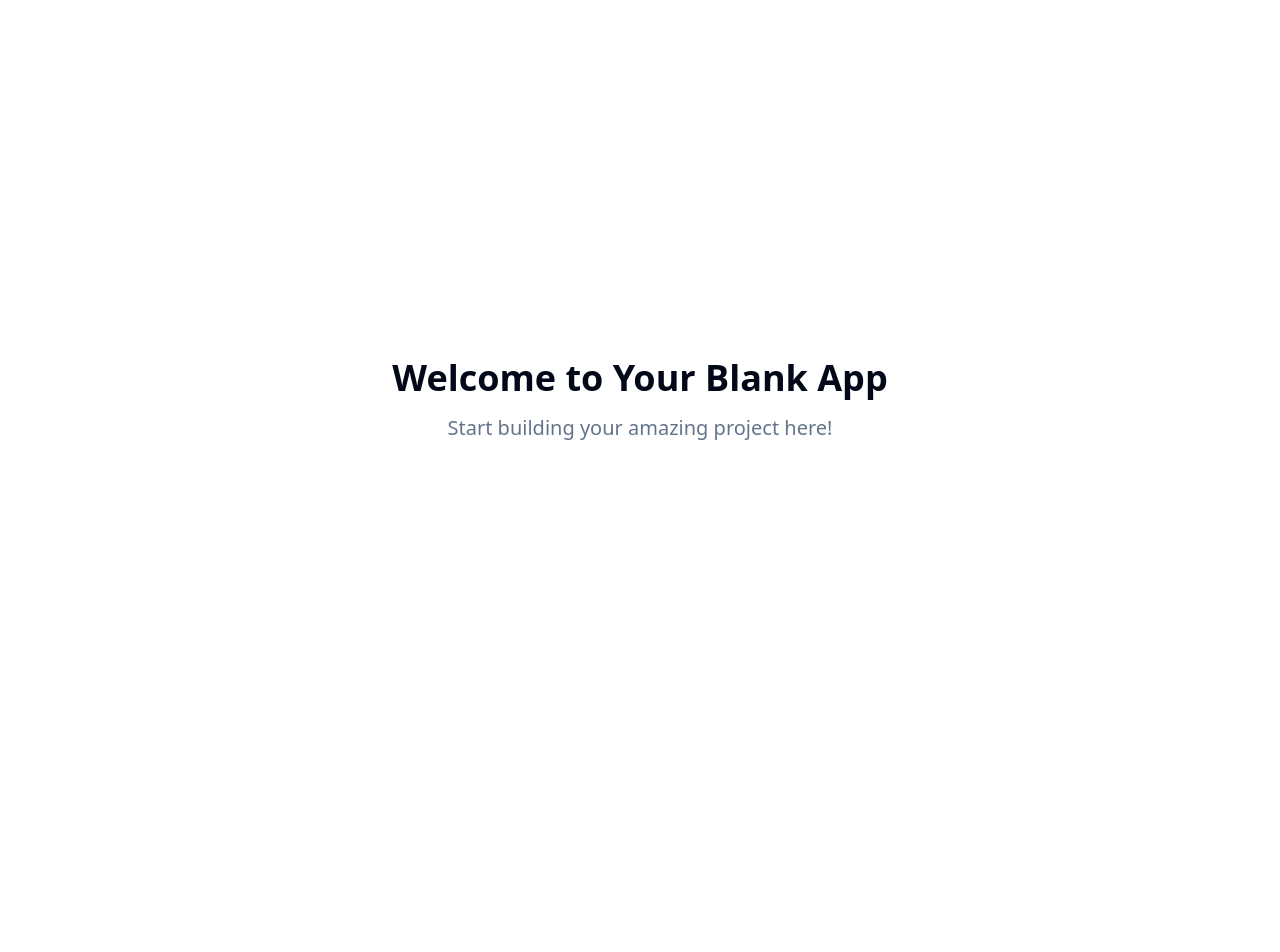
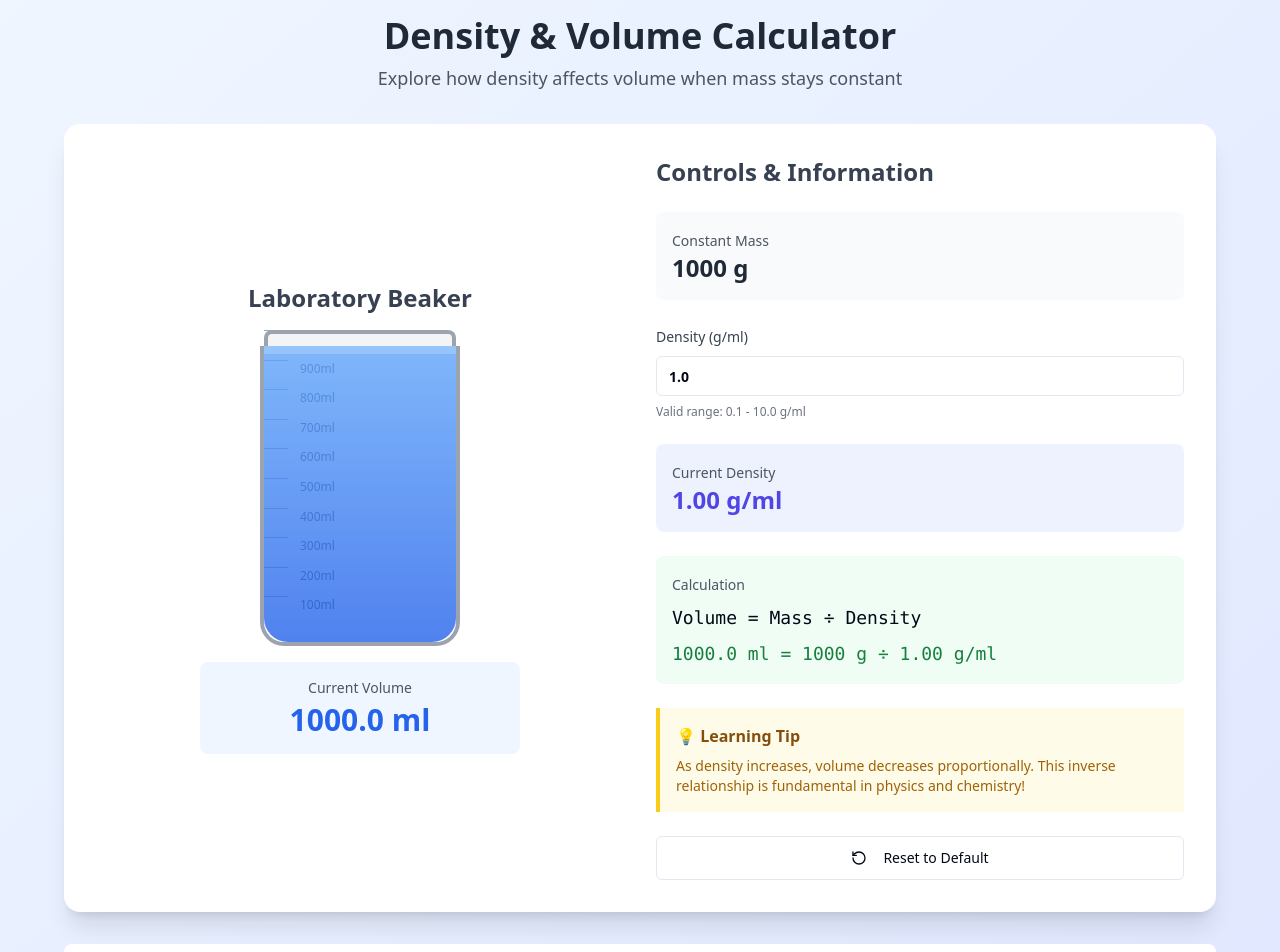
Before and after one commit to anuvrat03/density-in-motion-lab, a React (Vite) app: page / in a window 1280 px wide. Shown: the top 952 px of the page. Before the commit the page ends 800 px from the top, so only its background shows below. Built offline with nearby package versions, Linux system fonts and the light colour scheme.

Commit message:
Implement density-volume app
Implement the app with bottle visualization, controls, and real-time updates based on user input.

```diff
--- a/index.html
+++ b/index.html
@@ -1,14 +1,15 @@
+
 <!DOCTYPE html>
 <html lang="en">
   <head>
     <meta charset="UTF-8" />
     <meta name="viewport" content="width=device-width, initial-scale=1.0" />
-    <title>density-in-motion-lab</title>
-    <meta name="description" content="Lovable Generated Project" />
+    <title>Density & Volume Calculator - Interactive Physics Learning</title>
+    <meta name="description" content="Interactive educational tool to explore the relationship between density and volume with constant mass" />
     <meta name="author" content="Lovable" />
 
-    <meta property="og:title" content="density-in-motion-lab" />
-    <meta property="og:description" content="Lovable Generated Project" />
+    <meta property="og:title" content="Density & Volume Calculator" />
+    <meta property="og:description" content="Interactive educational tool to explore the relationship between density and volume with constant mass" />
     <meta property="og:type" content="website" />
     <meta property="og:image" content="https://lovable.dev/opengraph-image-p98pqg.png" />
 
--- /dev/null
+++ b/src/components/DensityCalculator.tsx
@@ -0,0 +1,230 @@
+
+import React, { useState, useEffect } from 'react';
+import { RotateCcw } from 'lucide-react';
+import { Button } from '@/components/ui/button';
+import { Input } from '@/components/ui/input';
+import { Label } from '@/components/ui/label';
+
+const DensityCalculator = () => {
+  const [density, setDensity] = useState(1.0);
+  const [volume, setVolume] = useState(1000);
+  const [inputValue, setInputValue] = useState('1.0');
+  const [liquidHeight, setLiquidHeight] = useState(100);
+
+  const MASS = 1000; // constant mass in grams
+  const MAX_VOLUME = 1000; // maximum bottle capacity in ml
+  const BOTTLE_HEIGHT = 300; // bottle height in pixels
+
+  useEffect(() => {
+    // Calculate volume: V = m / ρ
+    const newVolume = MASS / density;
+    setVolume(newVolume);
+
+    // Calculate liquid height as percentage of bottle
+    const heightPercentage = Math.min((newVolume / MAX_VOLUME) * 100, 100);
+    setLiquidHeight(heightPercentage);
+  }, [density]);
+
+  const handleDensityChange = (value: string) => {
+    setInputValue(value);
+
+    // Validate input
+    const numValue = parseFloat(value);
+    if (!isNaN(numValue) && numValue > 0 && numValue <= 10) {
+      setDensity(numValue);
+    }
+  };
+
+  const handleReset = () => {
+    setDensity(1.0);
+    setInputValue('1.0');
+  };
+
+  return (
+    <div className="min-h-screen bg-gradient-to-br from-blue-50 to-indigo-100 p-4">
+      <div className="max-w-6xl mx-auto">
+        <div className="text-center mb-8">
+          <h1 className="text-4xl font-bold text-gray-800 mb-2">
+            Density & Volume Calculator
+          </h1>
+          <p className="text-lg text-gray-600">
+            Explore how density affects volume when mass stays constant
+          </p>
+        </div>
+
+        <div className="grid md:grid-cols-2 gap-8 bg-white rounded-2xl shadow-xl p-8">
+          {/* Left Side - Bottle Visualization */}
+          <div className="flex flex-col items-center justify-center space-y-4">
+            <h2 className="text-2xl font-semibold text-gray-700 mb-4">
+              Laboratory Beaker
+            </h2>
+
+            <div className="relative">
+              {/* Bottle Container */}
+              <div
+                className="relative border-4 border-gray-400 rounded-b-3xl bg-transparent"
+                style={{
+                  width: '200px',
+                  height: `${BOTTLE_HEIGHT}px`,
+                  borderTop: 'none'
+                }}
+              >
+                {/* Measurement marks */}
+                <div className="absolute left-0 top-0 w-full h-full">
+                  {[100, 200, 300, 400, 500, 600, 700, 800, 900, 1000].map((mark, index) => (
+                    <div
+                      key={mark}
+                      className="absolute left-0 w-6 border-t border-gray-400 flex items-center"
+                      style={{
+                        bottom: `${(mark / MAX_VOLUME) * 100}%`,
+                        transform: 'translateY(1px)'
+                      }}
+                    >
+                      <span className="text-xs text-gray-600 ml-8 bg-white px-1">
+                        {mark}ml
+                      </span>
+                    </div>
+                  ))}
+                </div>
+
+                {/* Liquid */}
+                <div
+                  className="absolute bottom-0 left-0 right-0 bg-gradient-to-t from-blue-600 to-blue-400 rounded-b-3xl transition-all duration-700 ease-out"
+                  style={{
+                    height: `${liquidHeight}%`,
+                    opacity: 0.8
+                  }}
+                >
+                  {/* Liquid surface effect */}
+                  <div className="absolute top-0 left-0 right-0 h-2 bg-blue-300 opacity-60 animate-pulse" />
+                </div>
+
+                {/* Bottle rim */}
+                <div className="absolute -top-4 left-0 right-0 h-4 border-4 border-gray-400 border-b-0 bg-gray-100 rounded-t-lg" />
+              </div>
+            </div>
+
+            {/* Volume Display */}
+            <div className="text-center bg-blue-50 rounded-lg p-4 w-full max-w-xs">
+              <div className="text-sm text-gray-600 mb-1">Current Volume</div>
+              <div className="text-3xl font-bold text-blue-600">
+                {volume.toFixed(1)} ml
+              </div>
+              {volume > MAX_VOLUME && (
+                <div className="text-sm text-red-500 mt-1">
+                  ⚠️ Volume exceeds bottle capacity!
+                </div>
+              )}
+            </div>
+          </div>
+
+          {/* Right Side - Controls */}
+          <div className="space-y-6">
+            <h2 className="text-2xl font-semibold text-gray-700 mb-6">
+              Controls & Information
+            </h2>
+
+            {/* Mass Display */}
+            <div className="bg-gray-50 rounded-lg p-4">
+              <Label className="text-sm font-medium text-gray-600">
+                Constant Mass
+              </Label>
+              <div className="text-2xl font-bold text-gray-800">
+                {MASS} g
+              </div>
+            </div>
+
+            {/* Density Input */}
+            <div className="space-y-2">
+              <Label htmlFor="density" className="text-sm font-medium text-gray-700">
+                Density (g/ml)
+              </Label>
+              <Input
+                id="density"
+                type="number"
+                value={inputValue}
+                onChange={(e) => handleDensityChange(e.target.value)}
+                step="0.1"
+                min="0.1"
+                max="10"
+                className="text-lg font-semibold"
+                placeholder="Enter density..."
+              />
+              <p className="text-xs text-gray-500">
+                Valid range: 0.1 - 10.0 g/ml
+              </p>
+            </div>
+
+            {/* Current Density Display */}
+            <div className="bg-indigo-50 rounded-lg p-4">
+              <Label className="text-sm font-medium text-gray-600">
+                Current Density
+              </Label>
+              <div className="text-2xl font-bold text-indigo-600">
+                {density.toFixed(2)} g/ml
+              </div>
+            </div>
+
+            {/* Calculation Display */}
+            <div className="bg-green-50 rounded-lg p-4 space-y-2">
+              <Label className="text-sm font-medium text-gray-600">
+                Calculation
+              </Label>
+              <div className="text-lg font-mono">
+                Volume = Mass ÷ Density
+              </div>
+              <div className="text-lg font-mono text-green-700">
+                {volume.toFixed(1)} ml = {MASS} g ÷ {density.toFixed(2)} g/ml
+              </div>
+            </div>
+
+            {/* Educational Info */}
+            <div className="bg-yellow-50 border-l-4 border-yellow-400 p-4">
+              <h3 className="font-semibold text-yellow-800 mb-2">
+                💡 Learning Tip
+              </h3>
+              <p className="text-sm text-yellow-700">
+                As density increases, volume decreases proportionally.
+                This inverse relationship is fundamental in physics and chemistry!
+              </p>
+            </div>
+
+            {/* Reset Button */}
+            <Button
+              onClick={handleReset}
+              variant="outline"
+              size="lg"
+              className="w-full"
+            >
+              <RotateCcw className="w-4 h-4 mr-2" />
+              Reset to Default
+            </Button>
+          </div>
+        </div>
+
+        {/* Additional Examples */}
+        <div className="mt-8 bg-white rounded-lg shadow-lg p-6">
+          <h3 className="text-xl font-semibold text-gray-700 mb-4">
+            Real-World Examples
+          </h3>
+          <div className="grid md:grid-cols-3 gap-4">
+            <div className="text-center p-4 bg-blue-50 rounded-lg">
+              <div className="font-semibold text-blue-700">Water</div>
+              <div className="text-sm text-gray-600">≈ 1.0 g/ml</div>
+            </div>
+            <div className="text-center p-4 bg-gray-50 rounded-lg">
+              <div className="font-semibold text-gray-700">Aluminum</div>
+              <div className="text-sm text-gray-600">≈ 2.7 g/ml</div>
+            </div>
+            <div className="text-center p-4 bg-yellow-50 rounded-lg">
+              <div className="font-semibold text-yellow-700">Gold</div>
+              <div className="text-sm text-gray-600">≈ 19.3 g/ml</div>
+            </div>
+          </div>
+        </div>
+      </div>
+    </div>
+  );
+};
+
+export default DensityCalculator;
--- a/src/pages/Index.tsx
+++ b/src/pages/Index.tsx
@@ -1,14 +1,8 @@
-// Update this page (the content is just a fallback if you fail to update the page)
+
+import DensityCalculator from '@/components/DensityCalculator';
 
 const Index = () => {
-  return (
-    <div className="min-h-screen flex items-center justify-center bg-background">
-      <div className="text-center">
-        <h1 className="text-4xl font-bold mb-4">Welcome to Your Blank App</h1>
-        <p className="text-xl text-muted-foreground">Start building your amazing project here!</p>
-      </div>
-    </div>
-  );
+  return <DensityCalculator />;
 };
 
 export default Index;
```
